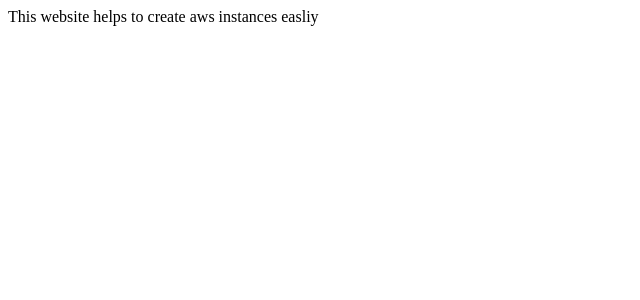
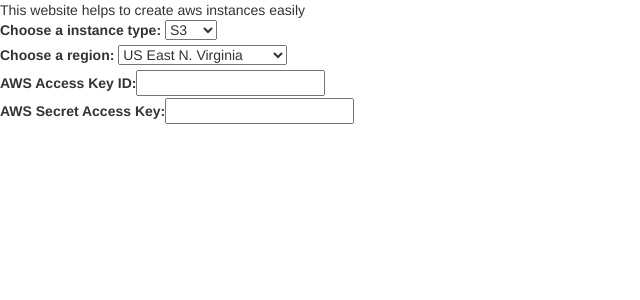
Before and after one commit to Aritra0124/aws_instance_generator, a Flask app: page / in a window 1280 px wide. Shown: the top 300 px of the page, without its empty margins (0-640 px from the left). Run offline with Flask 2, Linux system fonts and the light colour scheme; some libraries are stand-ins or nearby versions.

Commit message:
ultimate setp

```diff
--- a/app.py
+++ b/app.py
@@ -1,9 +1,37 @@
 from flask import Flask, request, render_template
-import boto3
+import  s3_test, rds_test, ec2_test
+import json
 
 app = Flask(__name__)
 
 
+@app.route('/ec2', methods=['POST'])
+def create_ec2():
+    if request.method == 'POST':
+        data = json.loads(request.get_data(as_text=True))
+        response = ec2_test.create_ec2(data)
+        return {"status": "working", "response":response}
+
+
+@app.route('/s3', methods=['POST'])
+def create_s3():
+    if request.method == 'POST':
+        data = json.loads(request.get_data(as_text=True))
+        response = s3_test.create_s3(data)
+        return {"status": "working", "response": response}
+
+
+@app.route('/rds', methods=['POST'])
+def create_rds():
+    if request.method == 'POST':
+        data = json.loads(request.get_data(as_text=True))
+        response = rds_test.create_rds(data)
+        return {"status": "working", "response": response}
+
 @app.route('/')
 def hello_world():
     return render_template('index.html')
+
+
+if __name__ == '__main__':
+    app.run(debug=True)
--- /dev/null
+++ b/static/js/data-handler.js
@@ -0,0 +1,129 @@
+$(document).ready(function(){
+
+
+
+
+       $('#s3_create').click(function () {
+           var location = $("#regions").val();
+        var aws_access_key_id = $("#acki").val();
+        var aws_secret_access_key = $("#asak").val();
+        var s3_name = $("#s3_name").val();
+        var s3_acl = $("#acl").val();
+
+        $.ajax({
+            url: '/s3',
+            dataType: "json",
+            contentType: "application/json",
+            data: JSON.stringify({
+                s3_name: s3_name,
+                s3_acl: s3_acl,
+                aws_access_key_id: aws_access_key_id,
+                aws_secret_access_key: aws_secret_access_key,
+                location: location
+            }),
+            type: 'POST',
+            success: function (response) {
+                res = response;
+
+                if (res["status"] === "working") {
+                    var eachrow = "<tr>" + "<td>" + "<p class='name'>" + res["response"] + "</p>" + "</td>" + "</tr>";
+                        $("#tbody").append(eachrow);
+                } else {
+                    alert("not working");
+
+                }
+
+            },
+            error: function (error) {
+                alert("No data found")
+                console.log(error);
+            }
+        });
+       });
+        $('#ec2_create').click(function () {
+            var location = $("#regions").val();
+        var aws_access_key_id = $("#acki").val();
+        var aws_secret_access_key = $("#asak").val();
+        var ec2_image_id = $("#ec2_imageid").val();
+        var ec2_instance = $("#instancetype").val();
+
+        $.ajax({
+            url: '/ec2',
+            dataType: "json",
+            contentType: "application/json",
+            data: JSON.stringify({
+                ec2_image_id: ec2_image_id,
+                ec2_instance: ec2_instance,
+                aws_access_key_id: aws_access_key_id,
+                aws_secret_access_key: aws_secret_access_key,
+                location: location
+            }),
+            type: 'POST',
+            success: function (response) {
+                res = response;
+
+                if (res["status"] === "working") {
+                    var eachrow = "<tr>" + "<td>" + "<p class='name'>" + res["response"] + "</p>" + "</td>" + "</tr>";
+                        $("#tbody").append(eachrow);
+                } else {
+                    alert("not working");
+
+                }
+
+            },
+            error: function (error) {
+                alert("No data found")
+                console.log(error);
+            }
+        });
+       });
+         $('#rds_create').click(function () {
+             var location = $("#regions").val();
+        var aws_access_key_id = $("#acki").val();
+        var aws_secret_access_key = $("#asak").val();
+        var rds_instance_identifier = $("#db_instance_identifier").val();
+        var rds_instance_class = $("#db_instance_class").val();
+        var rds_db_name = $("#db_name").val();
+        var rds_engine_name = $("#engine_name").val();
+        var rds_master_username = $("#master_username").val();
+        var rds_master_password = $("#master_password").val();
+        var rds_storage_type = $("#storagetype").val();
+        var rds_allocated_storage = parseInt($("#allocated_storage").val());
+      $.ajax({
+            url: '/rds',
+            dataType: "json",
+            contentType: "application/json",
+            data: JSON.stringify({
+                rds_allocated_storage:rds_allocated_storage,
+                rds_db_name:rds_db_name,
+                rds_engine_name:rds_engine_name,
+                rds_instance_class:rds_instance_class,
+                rds_instance_identifier:rds_instance_identifier,
+                rds_master_username:rds_master_username,
+                rds_master_password:rds_master_password,
+                rds_storage_type:rds_storage_type,
+                aws_access_key_id: aws_access_key_id,
+                aws_secret_access_key: aws_secret_access_key,
+                location: location
+            }),
+            type: 'POST',
+            success: function (response) {
+                res = response;
+
+                if (res["status"] === "working") {
+                        var eachrow = "<tr>" + "<td>" + "<p class='name'>" + res["response"] + "</p>" + "</td>" + "</tr>";
+                        $("#tbody").append(eachrow);
+                } else {
+                    alert("not working");
+
+                }
+
+            },
+            error: function (error) {
+                alert("No data found")
+                console.log(error);
+            }
+        });
+       });
+
+       });
--- a/templates/index.html
+++ b/templates/index.html
@@ -1,10 +1,138 @@
 <!DOCTYPE html>
-<html lang="en">
 <head>
     <meta charset="UTF-8">
+    <meta charset="UTF-8">
+    <meta name="viewport" content="width=device-width, initial-scale=1">
+    <script src="https://code.jquery.com/jquery-3.6.0.min.js" integrity="sha256-/xUj+3OJU5yExlq6GSYGSHk7tPXikynS7ogEvDej/m4=" crossorigin="anonymous"></script>
+    <link rel="stylesheet" href="https://maxcdn.bootstrapcdn.com/bootstrap/3.4.1/css/bootstrap.min.css">
+    <script type="text/javascript" src="../static/js/activity-handler.js"></script>
+    <script type="text/javascript" src="../static/js/data-handler.js"></script>
     <title>AWS Instance Generator</title>
+    <script>
+function show_value() {
+    var x = document.getElementById("master_password");
+    if (x.type === "password") {
+    x.type = "text";
+  } else {
+    x.type = "password";
+  }
+}
+</script>
+
 </head>
 <body>
-This website helps to create aws instances easliy
+This website helps to create aws instances easily
+<div>
+
+     <label for="instances">Choose a instance type:</label>
+        <select name="instance" id="inst">
+          <option value="s3">S3</option>
+          <option value="ec2">EC2</option>
+          <option value="rds">RDS</option>
+          <option value="vpc">VPC</option>
+        </select>
+</div>
+<div>
+
+    <label for="regions">Choose a region:</label>
+        <select name="region" id="regions">
+          <option value="us-east-1">US East N. Virginia</option>
+          <option value="us-east-2">US East Ohio</option>
+          <option value="us-west-1">US West N. California</option>
+          <option value="us-west-2">US West Oregon</option>
+          <option value="apc-east-1">Asia Pacific Hong Kong</option>
+          <option value="apc-south-1">Asia Pacific Mumbai</option>
+          <option value="apc-northeast-2">Asia Pacific Seoul</option>
+          <option value="apc-southeast-1">Asia Pacific Singapore</option>
+        </select>
+</div>
+<div>
+    <label for="acki">AWS Access Key ID: </label><input type="text" id="acki" required></br>
+    <label for="asak">AWS Secret Access Key: </label><input type="text" id="asak" required></br>
+</div>
+
+<div id="s3_section" hidden>
+<br>
+    <label for="s3_name">S3 Bucket Name: </label><input type="text" id="s3_name" placeholder="S3 Bucket Name"></br>
+    <label for="acl">Choose a ACL for S3 Bucket:</label>
+        <select name="acl_policy" id="acl">
+          <option value="private">Private</option>
+          <option value="public-read">Public Read</option>
+          <option value="public-read-write">Public Read Write</option>
+            <option value="authenticated-read">Authenticated Read</option>
+        </select></br>
+        <input type="button" value="Create" id="s3_create">
+
+</div>
+
+<div id="ec2_section" hidden>
+    <label for="ec2_imageid">Choose an Image for EC2 (only x86 64bit):</label>
+        <select name="ec2_image" id="ec2_imageid">
+          <option value="ami-089c6f2e3866f0f14">Amazon Linux 2 AMI</option>
+          <option value="ami-03d64741867e7bb94">Red Hat Enterprise Linux 8 (HVM)</option>
+          <option value="ami-08962a4068733a2b6">Ubuntu Server 20.04 LTS (HVM)</option>
+          <option value="ami-0db6a09e9ade44bb3">Microsoft Windows Server 2019 Base</option>
+        </select></br>
+
+    <label for="instancetype">Choose Instance Type for EC2:</label>
+        <select name="ec2_instance" id="instancetype">
+          <option value="t1.micro">t1.micro</option>
+          <option value="t2.nano">t2.nano</option>
+          <option value="t2.micro">t2.micro</option>
+          <option value="t2.small">t2.small</option>
+          <option value="t2.medium">t2.medium</option>
+          <option value="t2.large">t2.large</option>
+          <option value="t2.xlarge">t2.xlarge</option>
+          <option value="t2.2xlarge">t2.2xlarge</option>
+         </select></br>
+    <input type="button" value="Create" id="ec2_create">
+</div>
+
+<div id="rds_section" hidden>
+    <label>Database Instance Identifier (Must small letter and no special character)</label>
+    <input type="text" id="db_instance_identifier"></br>
+
+        <label for="db_instance_class">Choose Storage Type for RDS:</label>
+        <select name="rds_instance_class" id="db_instance_class">
+          <option value="db.t2.micro">db.t2.micro</option>
+        </select></br>
+
+    <label>Database Name:</label>
+    <input type="text" id="db_name"></br>
+
+<label for="engine_name">Choose Engine Type for RDS:</label>
+        <select name="rds_engine" id="engine_name">
+          <option value="mysql">MySql</option>
+          <option value="mariadb">MariaDB</option>
+          <option value="postgres">Postgres</option>
+          <option value="aurora">Aurora</option>
+          <option value="oracle-se">oracle-se</option>
+        </select></br>
+
+    <label>master username</label>
+    <input type="text" id="master_username"></br>
+    <label>master password</label>
+    <input type="password" id="master_password">
+    <input type="checkbox" onclick="show_value()">Show Password</br>
+
+        <label for="storagetype">Choose Storage Type for RDS:</label>
+        <select name="rds_storage" id="storagetype">
+          <option value="standard">standard</option>
+          <option value="gp2">gp2</option>
+        </select></br>
+
+        <label for="allocated_storage">Allocated Storage:</label>
+    <input type="number" id="allocated_storage" name="storage" min="20" max="16384"></br>
+    <input type="button" value="Create" id="rds_create">
+
+</div>
+
+<div id = "table-responsive">
+        <table id = "list" cellspacing = "10px" cellpadding = "50px" text-align = "center" class="table" style="font-size:1.5em;">
+            <tbody id ="tbody">
+              <tr></tr>
+            </tbody>
+        </table>
+</div>
 </body>
 </html>
```
Also changed, not shown: ec2_test.py (added, +21 -0 lines), rds_test.py (added, +34 -0 lines), s3_test.py (added, +20 -0 lines), static/js/activity-handler.js (added, +29 -0 lines).
